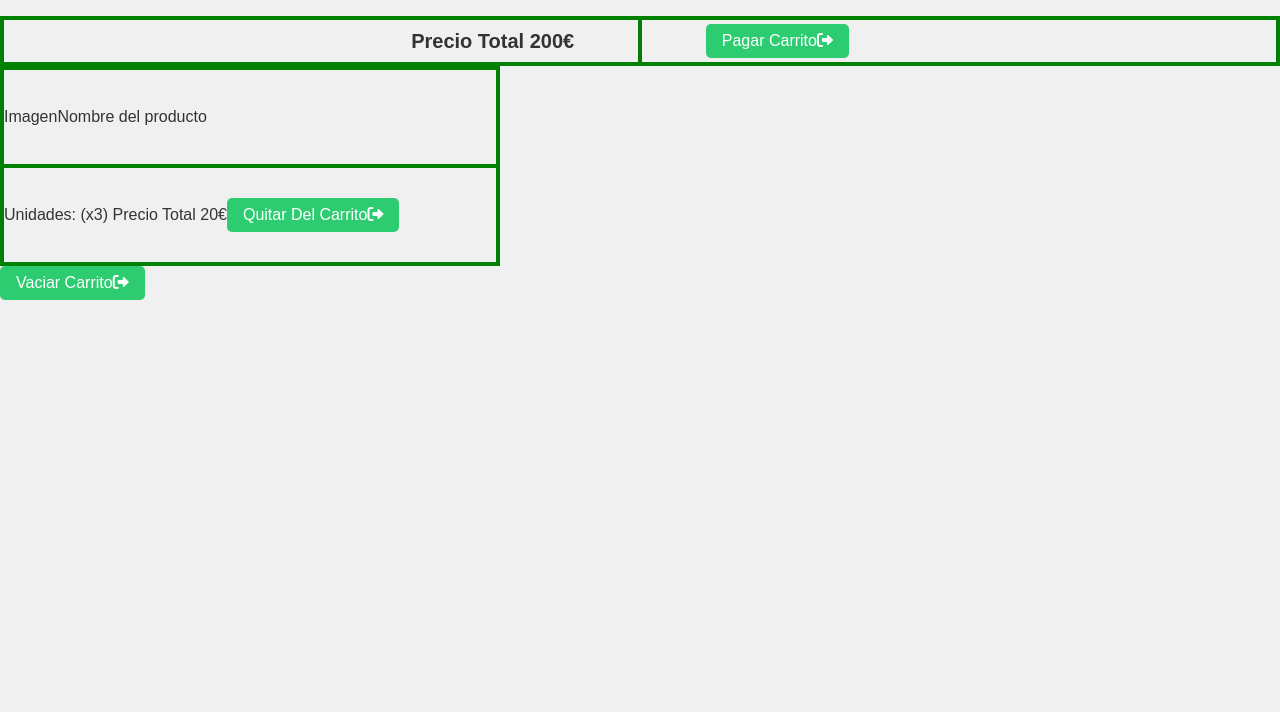
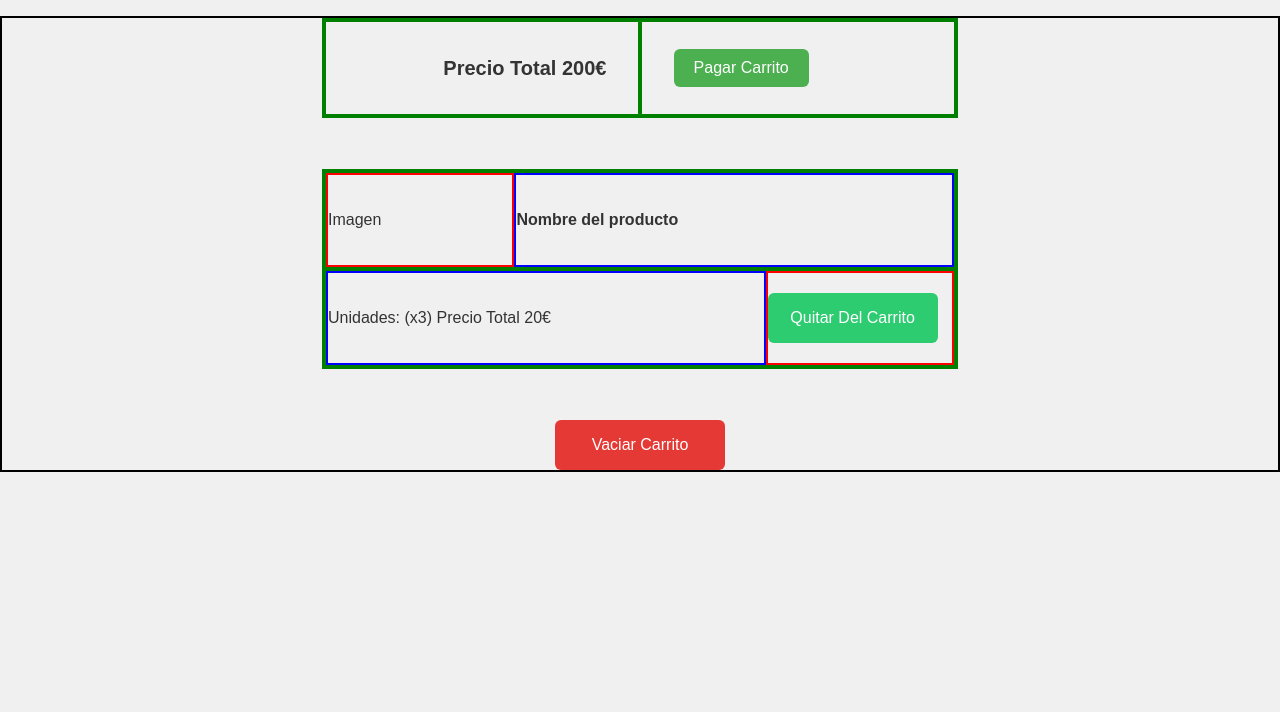
Before and after one commit to marcmarant/erssmarket, a Flask app: template app/templates/carrito.html in a window 1280 px wide. Shown: the part 70-782 px from the top of the page. Run offline with Flask 3, Linux system fonts and the light colour scheme; the template is opened without the code that fills it, so the values that code supplies are empty.

Commit message:
Mas cambios para carrito

```diff
--- a/app/static/styles/carrito.css
+++ b/app/static/styles/carrito.css
@@ -1,13 +1,23 @@
+.contenedor{
+    width: 100%;
+    height: 100%;
+    display: flex;
+    flex-direction: column;
+    align-items: center;
+    border: solid black 2px;
+    padding-left: 25%;
+    padding-right: 25%;
+}
 .contenedor1{
     width: 100%;
-    height: 50px;
+    height: 100px;
     display: flex;
     flex-direction: row;
     border: solid green 2px;
 }
 
 .contenedor2{
-    width: 500px;
+    width: 100%;
     height: 200px;
     display:flex;
     flex-direction: column;
@@ -53,3 +63,57 @@
     align-items: center;
     border: solid green 2px;
 }
+
+.contenedor7{
+    width: 70%;
+    height: 100%;
+    display:flex;
+    flex-direction: row;
+    align-items: center;
+    border: solid blue 2px;
+}
+
+.contenedor8{
+    width: 30%;
+    height: 100%;
+    display:flex;
+    flex-direction: row;
+    align-items: center;
+    border: solid red 2px;
+}
+
+
+#vaciarCarrito{
+    width: 170px;
+    height: 50px;
+}
+
+#quitarItem{
+    width: 170px;
+    height: 50px;
+}
+#vaciarCarrito, #quitarQuitem{
+    background-color: #e53935; /* rojo alerta */
+}
+
+#pagarCarrito{
+    background-color: #4CAF50; /* verde agradable */
+}
+
+#vaciarCarrito, #quitarItem, #pagarCarrito {
+  color: white;
+  border: none;
+  padding: 10px 20px;
+  font-size: 16px;
+  border-radius: 6px;
+  cursor: pointer;
+  transition: background-color 0.3s ease;
+}
+
+#vaciarCarrito:hover, #quitarItem:hover {
+  background-color: #c62828; /* rojo más oscuro para hover */
+}
+
+#pagarCarrito:hover {
+  background-color: #388E3C; /* verde más oscuro en hover */
+}
--- a/app/templates/carrito.html
+++ b/app/templates/carrito.html
@@ -8,21 +8,41 @@
 {% endblock %}
 
 {% block content %}
-    <div class="contenedor1">
-            <div class="contenedor3"> <p><b>Precio Total 200€</b></p></div>
-            <div class="contenedor4"><button id="pagarCarrito">Pagar Carrito<i class="fas fa-sign-out-alt"></i></button></div>
-        </div>
-
-        <div class="contenedor2">
-            <div class="contenedor5"><p>Imagen</p> <p>Nombre del producto</p></div>
-            <div class="contenedor6">
-                <p>Unidades: (x3) Precio Total 20€</p>
-                <button id="quitarItem">Quitar Del Carrito<i class="fas fa-sign-out-alt"></i></button>
+     <div class="contenedor">
+        <div class="contenedor1">
+            <div class="contenedor3">
+                <p><b>Precio Total 200€</b></p>
+            </div>
+            <div class="contenedor4"><button id="pagarCarrito">Pagar Carrito</button>
             </div>
         </div>
 
-        <button id="vaciarCarrito">Vaciar  Carrito<i class="fas fa-sign-out-alt"></i></button>
+        <br>
+        <br>
 
+        <div class="contenedor2">
+            <div class="contenedor5">
+                <div class="contenedor8">
+                    <p>Imagen</p>
+                </div>
+                <div class="contenedor7">
+                    <p><b>Nombre del producto</b></p>
+                </div>
+            </div>
+            <div class="contenedor6">
+                <div class="contenedor7">
+                    <p>Unidades: (x3) Precio Total 20€</p>
+                </div>
+                <div class="contenedor8">
+                    <button id="quitarItem">Quitar Del Carrito</button>
+                </div>
+            </div>
+        </div>
+
+        <br><br>
+
+        <button id="vaciarCarrito">Vaciar Carrito</button>
+    </div>
 {% endblock %}
 
 
```
